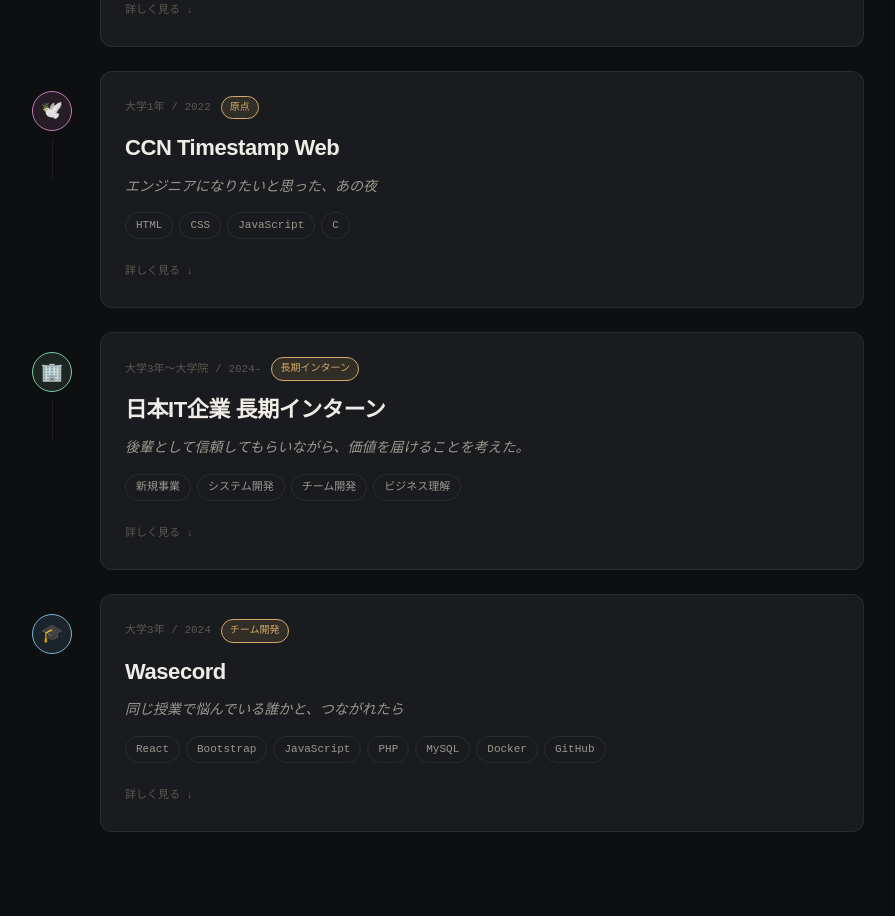
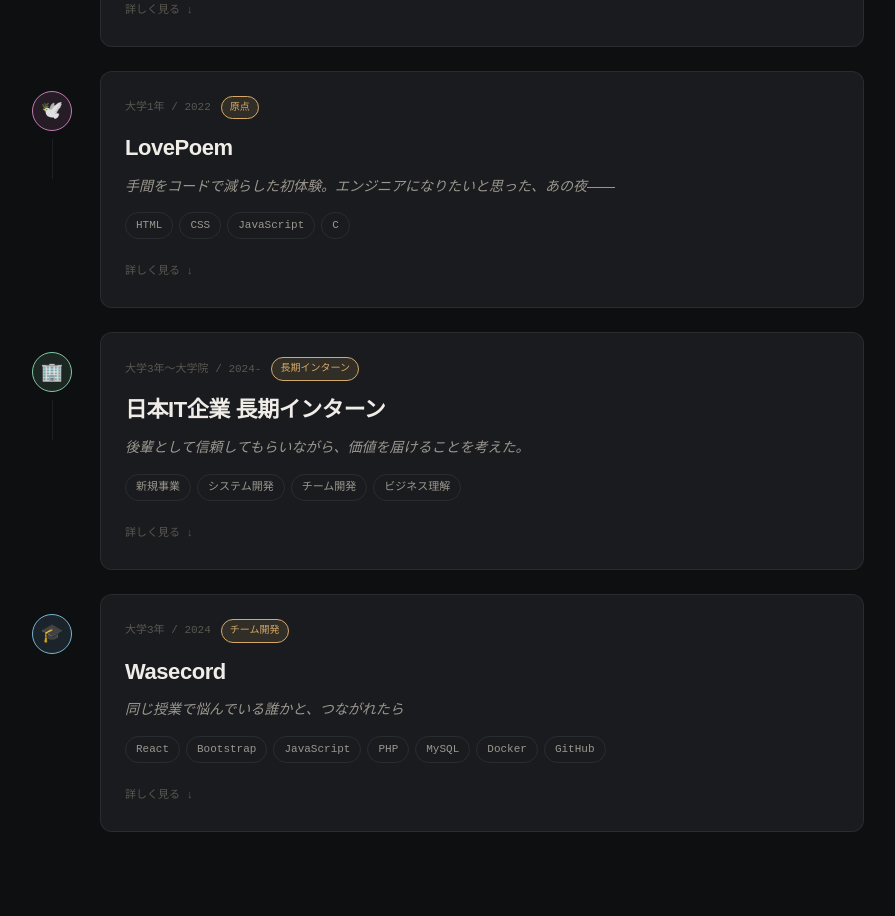
Before and after one commit to mamezlf/portfolio, a React (Vite) app: page / in a window 1280 px wide. Shown: the part 2540-3456 px from the top of the page, without its empty margins (194-1089 px from the left). Built offline with nearby package versions, Linux system fonts and the light colour scheme.

Commit message:
changed tagline for ccn web

```diff
--- a/src/components/Projects.tsx
+++ b/src/components/Projects.tsx
@@ -47,8 +47,8 @@ const projects: Project[] = [
   {
     id: "ccn",
     period: "大学1年 / 2022",
-    name: "CCN Timestamp Web",
-    tagline: "エンジニアになりたいと思った、あの夜",
+    name: "LovePoem",
+    tagline: "手間をコードで減らした初体験。エンジニアになりたいと思った、あの夜——",
     story:
       "大学一年生のころ、K-POPダンスイベントの動画に登場したダンサーに沼落ちしました。推しの神シーン集めツールを C 言語で作って、プログラミングで手間を省ける体験から、コードを書く楽しさに目覚めました。\nその後、推しの神シーンを見返す際、動画を毎回探し直す手間という「ムダ」を発見しました。この「ムダ」に対し、HTML+CSSを独学しながら、神シーンを一覧管理・再利用できるWebサイトを構築しました。「ムダ」をコードで解消できた体験が、エンジニアを志す原点となりました。",
     tags: ["HTML", "CSS", "JavaScript", "C"],
@@ -189,7 +189,7 @@ const Projects: React.FC = () => {
                     </span>
                   </div>
                   <h3 className="project-name">{project.name}</h3>
-                  <p className="project-tagline">{project.tagline}</p>
+                  <p className="project-tagline" style={{ whiteSpace: "pre-wrap" }}>{project.tagline}</p>
                   <div className="project-tags">
                     {project.tags.map((t) => (
                       <span key={t} className="tag">
@@ -206,7 +206,7 @@ const Projects: React.FC = () => {
                   <div className="project-detail">
                     <div className="detail-divider" />
 
-                    <p className="project-story">{project.story}</p>
+                    <p className="project-story" style={{ whiteSpace: "pre-wrap" }}>{project.story}</p>
 
                     <div className="project-highlights">
                       <h4>ポイント</h4>
```
